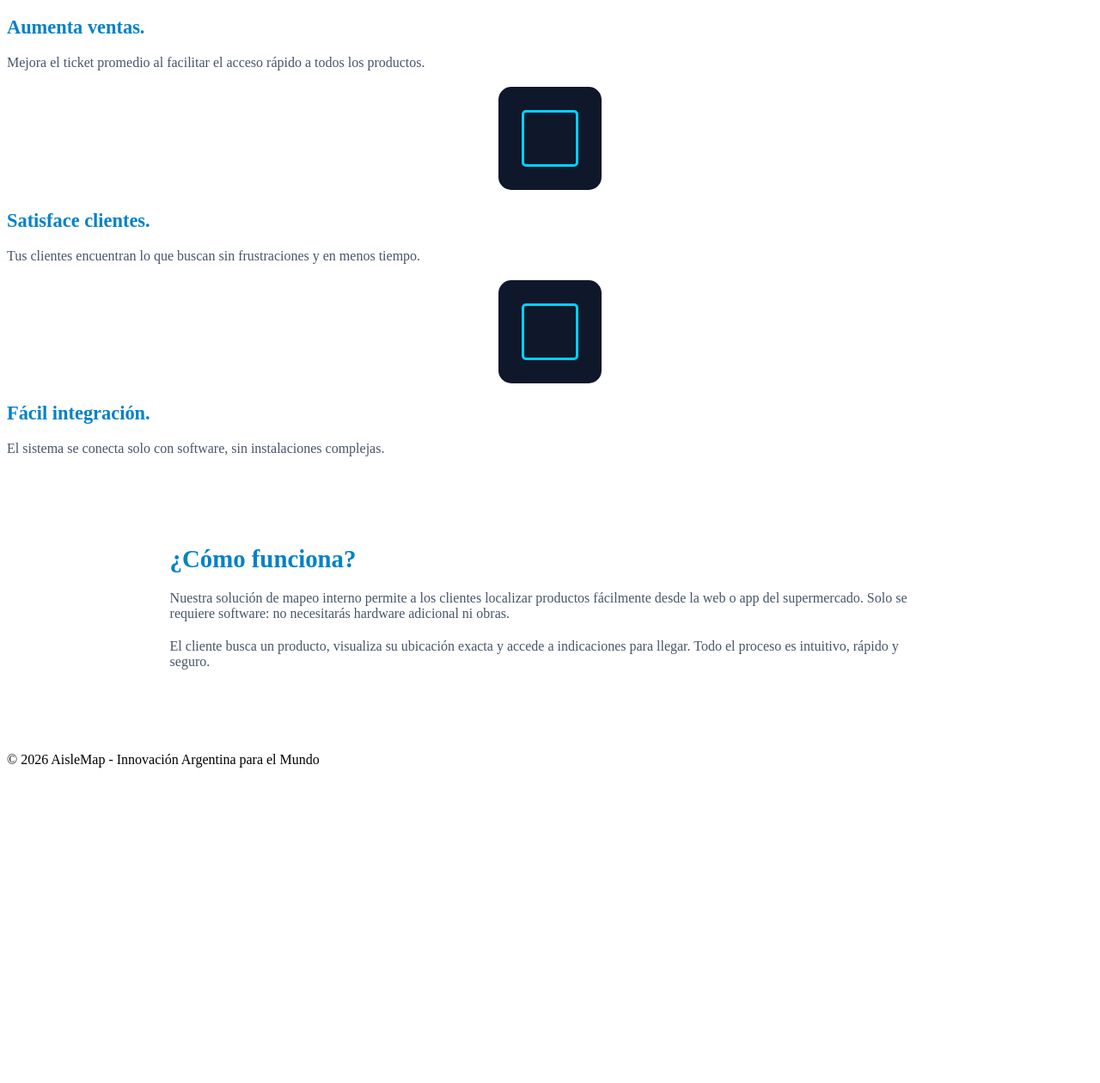
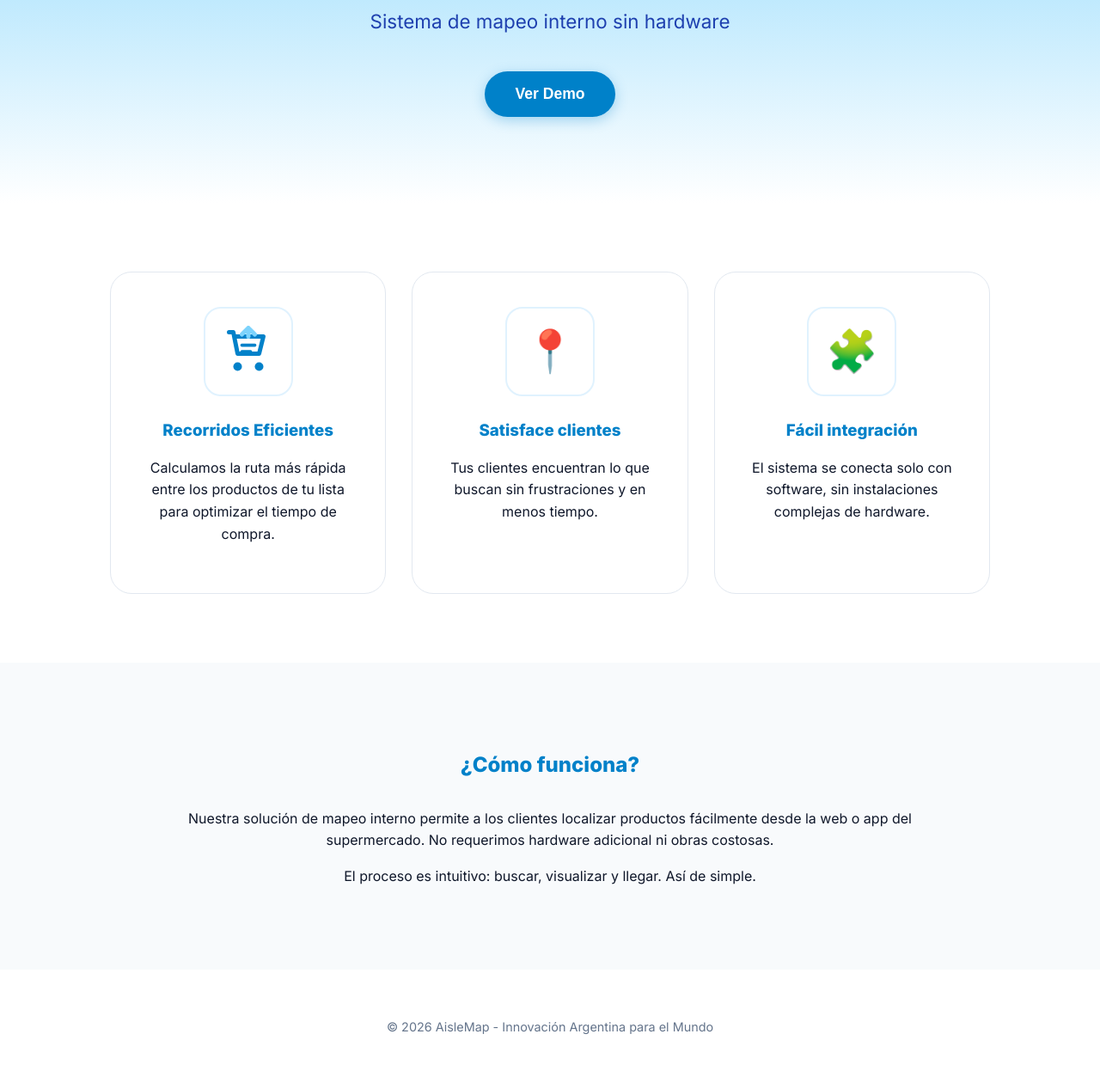
Before and after one commit to annoniuniverse/indoorps, a plain HTML site: page index.html in a window 1280 px wide. Shown: the part 341-1601 px from the top of the page at 86% size. Before the commit the page ends 1250 px from the top, so only its background shows below. Drawn offline with Linux system fonts and the light colour scheme.

Commit message:
Web completa con carrito azul

```diff
--- a/index.html
+++ b/index.html
@@ -3,16 +3,17 @@
 <head>
     <meta charset="UTF-8">
     <meta name="viewport" content="width=device-width, initial-scale=1.0">
-    <title>AisleMap | Sistema de Mapeo Interno</title>
+    <title>AisleMap | Optimiza tu Supermercado</title>
     <link rel="stylesheet" href="styles.css">
     <link href="https://fonts.googleapis.com/css2?family=Inter:wght@400;600;800&display=swap" rel="stylesheet">
 </head>
 <body>
     <header>
         <nav>
-            <div class="logo">AisleMap</div> <ul>
+            <div class="logo">AisleMap</div>
+            <ul>
                 <li><a href="#inicio">Inicio</a></li>
-                <li><a href="#experiencia">Beneficios</a></li>
+                <li><a href="#beneficios">Beneficios</a></li>
                 <li><a href="#contacto">Contacto</a></li>
             </ul>
         </nav>
@@ -28,36 +29,42 @@
         </div>
     </section>
 
-    <section id="experiencia" class="features">
+    <section id="beneficios" class="features">
         <div class="feature-card">
-            <div class="icon-box">
-                <div class="custom-icon cart-icon"></div>
+            <div class="icon-box-special">
+                <svg width="60" height="60" viewBox="0 0 24 24" fill="none" xmlns="http://www.w3.org/2000/svg">
+                    <path d="M3 3H5L5.4 5M5.4 5H19L17 13H7L5.4 5Z" stroke="#0081C9" stroke-width="2" stroke-linecap="round" stroke-linejoin="round"/>
+                    <circle cx="7" cy="19" r="2" fill="#0081C9"/>
+                    <circle cx="17" cy="19" r="2" fill="#0081C9"/>
+                    <path d="M12 5V1M12 1L9 4M12 1L15 4" stroke="#7dd3fc" stroke-width="2" stroke-linecap="round" stroke-linejoin="round"/>
+                    <path d="M9 9H15M9 12H13" stroke="#0081C9" stroke-width="1.5" stroke-linecap="round"/>
+                </svg>
             </div>
-            <h3>Aumenta ventas.</h3>
-            <p>Mejora el ticket promedio al facilitar el acceso rápido a todos los productos.</p>
+            <h3>Recorridos Eficientes</h3>
+            <p>Calculamos la ruta más rápida entre los productos de tu lista para optimizar el tiempo de compra.</p>
         </div>
 
         <div class="feature-card">
-            <div class="icon-box">
-                <div class="custom-icon pin-icon"></div>
+            <div class="icon-box-special">
+                <span style="font-size: 3rem;">📍</span>
             </div>
-            <h3>Satisface clientes.</h3>
+            <h3>Satisface clientes</h3>
             <p>Tus clientes encuentran lo que buscan sin frustraciones y en menos tiempo.</p>
         </div>
 
         <div class="feature-card">
-            <div class="icon-box">
-                <div class="custom-icon puzzle-icon"></div>
+            <div class="icon-box-special">
+                <span style="font-size: 3rem;">🧩</span>
             </div>
-            <h3>Fácil integración.</h3>
-            <p>El sistema se conecta solo con software, sin instalaciones complejas.</p>
+            <h3>Fácil integración</h3>
+            <p>El sistema se conecta solo con software, sin instalaciones complejas de hardware.</p>
         </div>
     </section>
 
     <section class="how-it-works">
         <h2>¿Cómo funciona?</h2>
-        <p>Nuestra solución de mapeo interno permite a los clientes localizar productos fácilmente desde la web o app del supermercado. Solo se requiere software: no necesitarás hardware adicional ni obras.</p>
-        <p>El cliente busca un producto, visualiza su ubicación exacta y accede a indicaciones para llegar. Todo el proceso es intuitivo, rápido y seguro.</p>
+        <p>Nuestra solución de mapeo interno permite a los clientes localizar productos fácilmente desde la web o app del supermercado. No requerimos hardware adicional ni obras costosas.</p>
+        <p>El proceso es intuitivo: buscar, visualizar y llegar. Así de simple.</p>
     </section>
 
     <footer>
--- a/styles.css
+++ b/styles.css
@@ -1,49 +1,124 @@
-.icon-box {
-    background: #0f172a; /* Fondo oscuro como en tu foto */
-    width: 120px;
-    height: 120px;
-    margin: 0 auto 20px;
-    border-radius: 15px;
+:root {
+    --primary: #0081C9;
+    --dark: #0f172a;
+    --light-bg: #f0f9ff;
+    --white: #ffffff;
+}
+
+body {
+    font-family: 'Inter', sans-serif;
+    margin: 0;
+    color: var(--dark);
+    background-color: var(--white);
+    line-height: 1.6;
+}
+
+nav {
+    display: flex;
+    justify-content: space-between;
+    align-items: center;
+    padding: 1rem 8%;
+    background: var(--white);
+    box-shadow: 0 2px 10px rgba(0,0,0,0.05);
+}
+
+.logo {
+    font-size: 1.8rem;
+    font-weight: 800;
+    color: var(--primary);
+}
+
+nav ul { display: flex; list-style: none; gap: 30px; }
+nav a { text-decoration: none; color: var(--dark); font-weight: 600; }
+
+.hero {
+    padding: 100px 10%;
+    background: linear-gradient(180deg, #7dd3fc 0%, #ffffff 100%);
+    text-align: center;
+}
+
+.hero h1 {
+    font-size: 3.5rem;
+    font-weight: 800;
+    margin-bottom: 10px;
+    color: var(--dark);
+}
+
+.subtitle {
+    font-size: 1.4rem;
+    color: #1e40af;
+    margin-bottom: 40px;
+}
+
+.btn-primary {
+    background: var(--primary);
+    color: white;
+    padding: 16px 35px;
+    border: none;
+    border-radius: 50px;
+    font-size: 1.1rem;
+    font-weight: 600;
+    cursor: pointer;
+    box-shadow: 0 4px 15px rgba(0,129,201,0.3);
+    transition: transform 0.2s;
+}
+
+.btn-primary:hover {
+    transform: scale(1.05);
+}
+
+.features {
+    display: grid;
+    grid-template-columns: repeat(auto-fit, minmax(280px, 1fr));
+    gap: 30px;
+    padding: 80px 10%;
+}
+
+.feature-card {
+    background: var(--white);
+    padding: 40px;
+    border-radius: 25px;
+    text-align: center;
+    border: 1px solid #e2e8f0;
+    transition: all 0.3s;
+}
+
+.feature-card:hover {
+    box-shadow: 0 20px 25px -5px rgba(0, 0, 0, 0.1);
+}
+
+.icon-box-special {
+    width: 100px;
+    height: 100px;
+    margin: 0 auto 25px;
+    background: #ffffff;
+    border-radius: 20px;
     display: flex;
     align-items: center;
     justify-content: center;
+    border: 2px solid #e0f2fe;
 }
 
-/* Colores de los iconos (Azul neón para que resalte) */
-.custom-icon {
-    width: 60px;
-    height: 60px;
-    border: 3px solid #00d2ff;
-    position: relative;
-    border-radius: 5px;
+.feature-card h3 {
+    color: var(--primary);
+    font-weight: 800;
+    margin-bottom: 15px;
 }
 
-/* Ajuste de los textos para que coincidan con la foto */
-.feature-card h3 {
-    color: #0081C9;
-    font-size: 1.4rem;
-    margin-bottom: 10px;
-}
-
-.feature-card p {
-    color: #475569;
-    font-size: 1rem;
-    line-height: 1.5;
-}
-
-/* Sección "¿Cómo funciona?" */
 .how-it-works {
-    padding: 60px 15%;
-    background: white;
+    padding: 80px 15%;
+    background: #f8fafc;
+    text-align: center;
 }
 
 .how-it-works h2 {
-    color: #0081C9;
-    font-size: 1.8rem;
-    margin-bottom: 20px;
+    color: var(--primary);
+    margin-bottom: 30px;
 }
 
-.how-it-works p {
-    color: #475569;
-    margin-bottom: 20px;
+footer {
+    padding: 40px;
+    text-align: center;
+    font-size: 0.9rem;
+    color: #64748b;
 }
```
